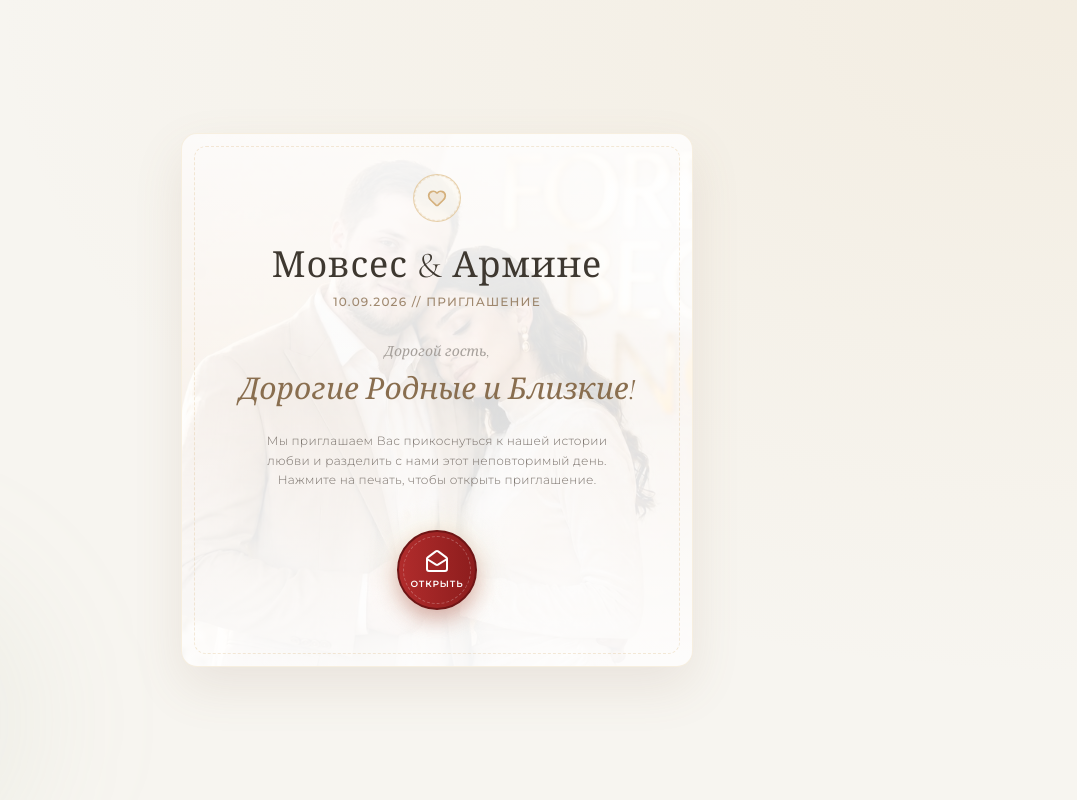
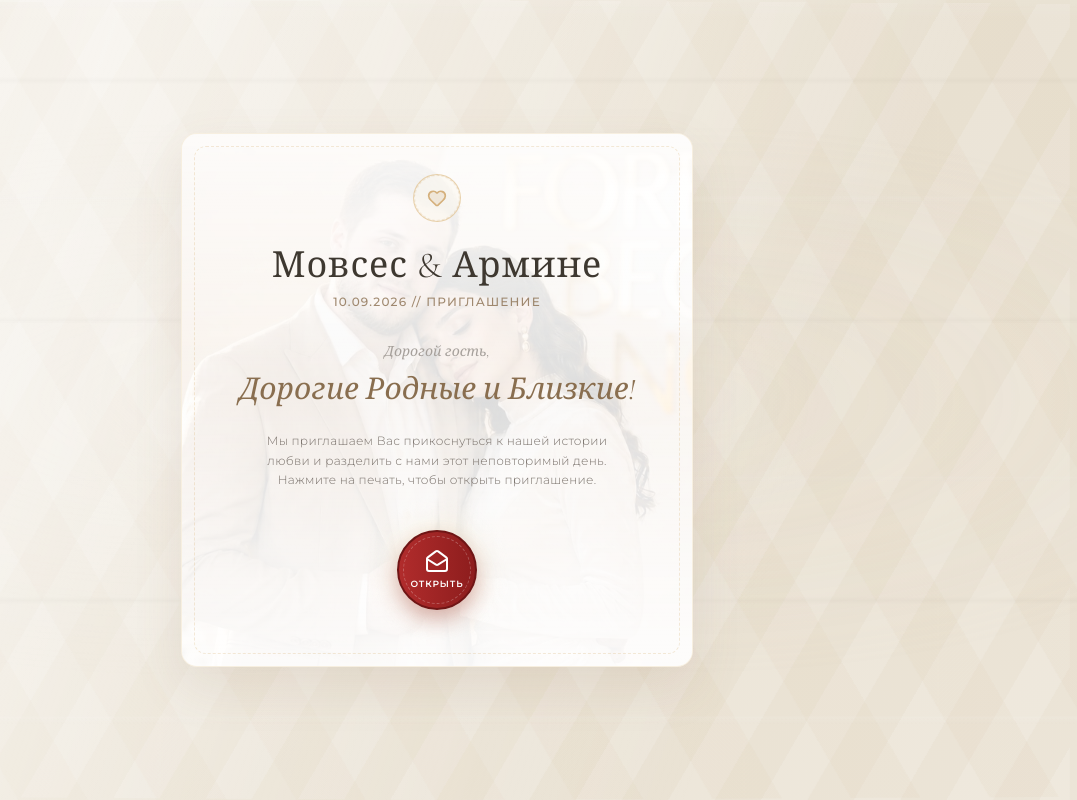
Before and after one commit to atamani1/MArmine, a React (Vite) app: page / in a window 1280 px wide. Shown: the whole page, without its empty margins (203-1280 px from the left). Built offline with nearby package versions, Linux system fonts and the light colour scheme.

Commit message:
Add local mp3 music, pearl fabric CSS, fix audio import

```diff
--- a/src/App.tsx
+++ b/src/App.tsx
@@ -28,6 +28,7 @@
 // Исправляем импорт изображений
 import couple1Image from './assets/images/couple_1_1781684979074.jpg?url';
 import couple2Image from './assets/images/couple_2_1781685000637.jpg?url';
+import bgMusic from './assets/bg-music.mp3?url';
 
 const DEFAULT_COUPLE_1 = couple1Image || 'https://via.placeholder.com/800x1000/ead8b1/896e4f?text=Мовсес+&+Армине';
 const DEFAULT_COUPLE_2 = couple2Image || 'https://via.placeholder.com/800x1000/dcb980/896e4f?text=Мовсес+&+Армине';
@@ -120,7 +121,7 @@
     <div className="relative min-h-screen">
       <audio
         ref={audioRef}
-        src="https://www.soundhelix.com/examples/mp3/SoundHelix-Song-8.mp3"
+        src={bgMusic}
         loop
         preload="auto"
       />
--- a/src/components/Envelope.tsx
+++ b/src/components/Envelope.tsx
@@ -13,9 +13,12 @@
 
 export const Envelope: React.FC<EnvelopeProps> = ({ guestName, onOpen }) => {
   return (
-    <div className="fixed inset-0 z-50 flex items-center justify-center bg-[#f7f5f0] px-4 overflow-hidden select-none">
-      <div className="absolute inset-0 bg-[radial-gradient(ellipse_at_top_right,rgba(219,190,140,0.15),transparent_60%)] pointer-events-none" />
-      <div className="absolute -bottom-20 -left-20 w-80 h-80 bg-[#a3b899]/10 rounded-full blur-3xl pointer-events-none" />
+    <div className="pearl-bg fixed inset-0 z-50 flex items-center justify-center px-4 overflow-hidden select-none">
+      <div className="pearl-layer pearl-layer-1" />
+      <div className="pearl-layer pearl-layer-2" />
+      <div className="pearl-layer pearl-layer-3" />
+      <div className="pearl-shimmer" />
+      <div className="pearl-folds" />
 
       <motion.div
         initial={{ opacity: 0, y: 30, scale: 0.95 }}
--- a/src/index.css
+++ b/src/index.css
@@ -47,3 +47,99 @@
 ::-webkit-scrollbar-thumb:hover {
   background: #c99853;
 }
+
+/* Pearl Fabric Background */
+.pearl-bg {
+  background: linear-gradient(135deg, #f5f0e8 0%, #ede6d8 25%, #f8f4ee 50%, #e8e0d0 75%, #f2ece3 100%);
+  background-size: 400% 400%;
+  animation: pearlShift 12s ease-in-out infinite;
+}
+
+.pearl-layer {
+  position: absolute;
+  inset: 0;
+  pointer-events: none;
+}
+
+.pearl-layer-1 {
+  background: repeating-linear-gradient(
+    120deg,
+    transparent,
+    transparent 40px,
+    rgba(255, 255, 255, 0.15) 40px,
+    rgba(255, 255, 255, 0.15) 80px
+  );
+  animation: pearlWave1 8s ease-in-out infinite;
+}
+
+.pearl-layer-2 {
+  background: repeating-linear-gradient(
+    60deg,
+    transparent,
+    transparent 60px,
+    rgba(220, 200, 170, 0.1) 60px,
+    rgba(220, 200, 170, 0.1) 120px
+  );
+  animation: pearlWave2 10s ease-in-out infinite;
+}
+
+.pearl-layer-3 {
+  background: radial-gradient(ellipse at 30% 50%, rgba(255, 255, 255, 0.2) 0%, transparent 50%),
+              radial-gradient(ellipse at 70% 50%, rgba(240, 230, 215, 0.15) 0%, transparent 50%);
+  animation: pearlGlow 6s ease-in-out infinite;
+}
+
+.pearl-shimmer {
+  position: absolute;
+  inset: 0;
+  background: linear-gradient(
+    110deg,
+    transparent 20%,
+    rgba(255, 255, 255, 0.3) 40%,
+    rgba(255, 255, 255, 0.5) 50%,
+    rgba(255, 255, 255, 0.3) 60%,
+    transparent 80%
+  );
+  background-size: 200% 100%;
+  animation: shimmer 4s ease-in-out infinite;
+  pointer-events: none;
+}
+
+.pearl-folds {
+  position: absolute;
+  inset: 0;
+  background:
+    linear-gradient(180deg, rgba(255,255,255,0.1) 0%, transparent 3%, transparent 10%, rgba(0,0,0,0.02) 10.5%, transparent 11%, transparent 25%, rgba(255,255,255,0.08) 25%, transparent 26%, transparent 40%, rgba(0,0,0,0.015) 40.5%, transparent 41%, transparent 60%, rgba(255,255,255,0.06) 60%, transparent 61%, transparent 75%, rgba(0,0,0,0.02) 75.5%, transparent 76%, transparent 90%, rgba(255,255,255,0.1) 90%, transparent 91%);
+  pointer-events: none;
+  animation: foldsMove 8s ease-in-out infinite;
+}
+
+@keyframes pearlShift {
+  0%, 100% { background-position: 0% 50%; }
+  50% { background-position: 100% 50%; }
+}
+
+@keyframes pearlWave1 {
+  0%, 100% { transform: translateX(0) skewY(0deg); }
+  50% { transform: translateX(-10px) skewY(0.5deg); }
+}
+
+@keyframes pearlWave2 {
+  0%, 100% { transform: translateX(0) skewY(0deg); }
+  50% { transform: translateX(15px) skewY(-0.3deg); }
+}
+
+@keyframes pearlGlow {
+  0%, 100% { opacity: 0.8; transform: scale(1); }
+  50% { opacity: 1; transform: scale(1.05); }
+}
+
+@keyframes shimmer {
+  0% { background-position: 200% 0; }
+  100% { background-position: -200% 0; }
+}
+
+@keyframes foldsMove {
+  0%, 100% { transform: translateY(0); }
+  50% { transform: translateY(-5px); }
+}
```
Also changed, not shown: 1 other file (tests, documents, lock files or other folders).
